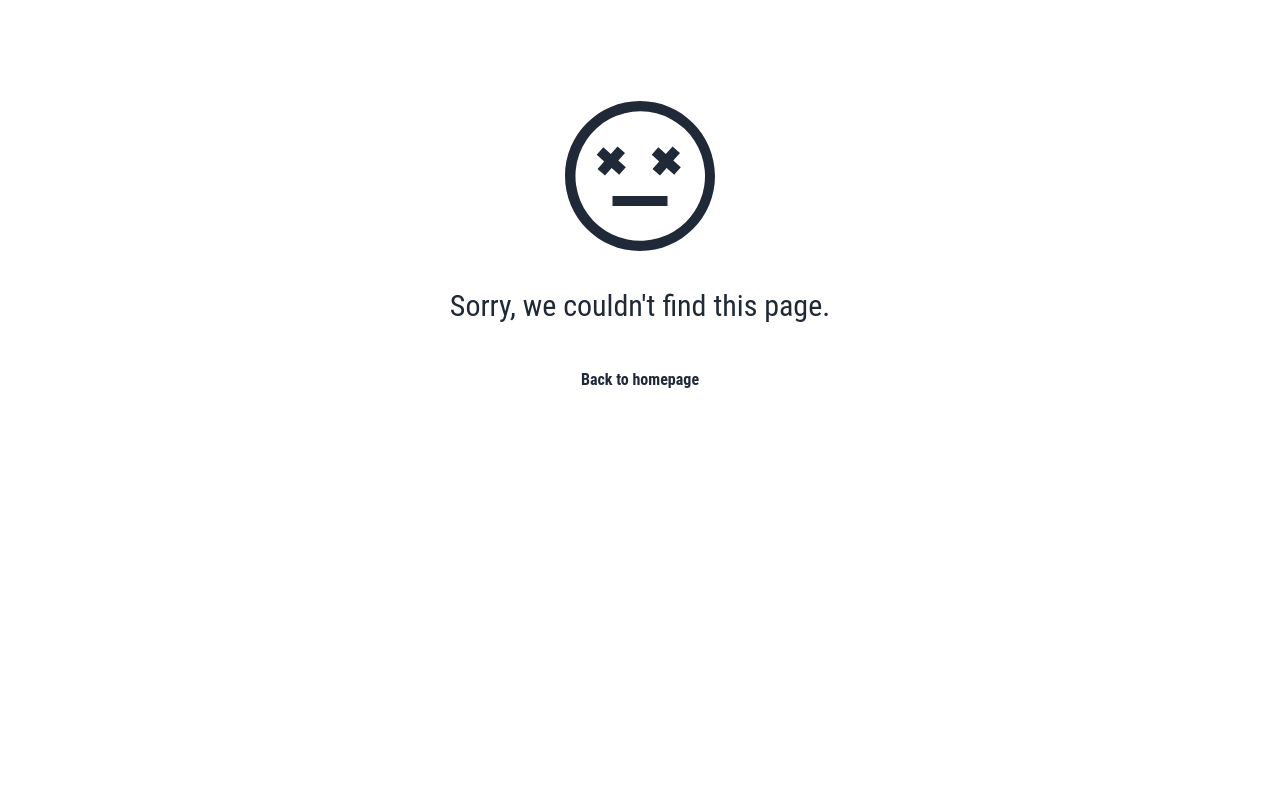
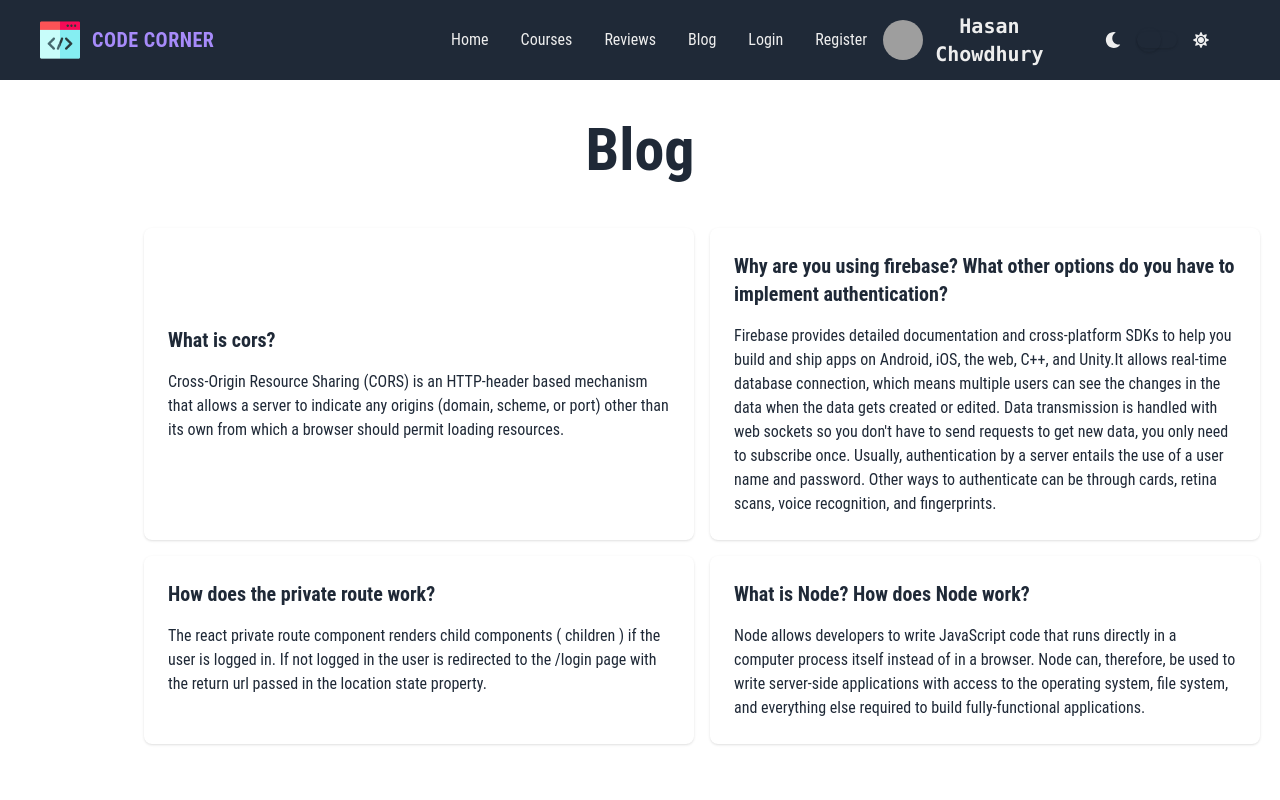
Before and after one commit to HasanC14/Coding-Corner-Client, a React (Create React App) app: page /Blog in a window 1280 px wide. Shown: the top 800 px of the page. Built offline with nearby package versions, Linux system fonts and the light colour scheme; grey boxes are pictures that could not be loaded.

Commit message:
courses added

```diff
--- a/src/Page/Blog/Blog.js
+++ b/src/Page/Blog/Blog.js
@@ -3,7 +3,7 @@ import React from "react";
 const Blog = () => {
   return (
     <div className="md:mb-20">
-      <div className="md:mb-12">
+      <div className="md:mb-12 md:mt-10">
         <p className="md:text-6xl text-3xl text-center font-bold">Blog</p>
       </div>
       <div className="grid md:grid-cols-2 grid-cols-1 gap-4 md:ml-36 m-5">
--- /dev/null
+++ b/src/Page/CategoryCard/CategoryCard.js
@@ -0,0 +1,24 @@
+import React from "react";
+
+const CategoryCard = ({ category }) => {
+  const { name, img } = category;
+  return (
+    <div className="cards">
+      <div className="card w-96 h-72 bg-base-200 shadow-xl image-full">
+        <figure>
+          <img src={img} alt="Course Card Thumbnail" />
+        </figure>
+        <div className="card-body">
+          <p className="card-title text-5xl text-white">{name}</p>
+          <div className="card-actions justify-center">
+            <button className="btn bg-violet-400 w-48 text-gray-800 hover:bg-violet-500">
+              See More
+            </button>
+          </div>
+        </div>
+      </div>
+    </div>
+  );
+};
+
+export default CategoryCard;
--- a/src/Page/Course/Course.js
+++ b/src/Page/Course/Course.js
@@ -1,7 +1,24 @@
 import React from "react";
+import { useLoaderData } from "react-router-dom";
+import CategoryCard from "../CategoryCard/CategoryCard";
+import SideNavbar from "../SideNavbar/SideNavbar";
 
 const Course = () => {
-  return <div></div>;
+  const Categories = useLoaderData();
+  return (
+    <div className="m-10 grid md:grid-cols-8 gap-4">
+      <div className="md:col-span-2">
+        <SideNavbar key={Categories.id} Categories={Categories}></SideNavbar>
+      </div>
+      <div className="md:col-span-6">
+        <div className="grid md:grid-cols-3 gap-4 grid-cols-1">
+          {Categories.map((category) => (
+            <CategoryCard key={category.id} category={category}></CategoryCard>
+          ))}
+        </div>
+      </div>
+    </div>
+  );
 };
 
 export default Course;
--- a/src/Page/Home/Home.js
+++ b/src/Page/Home/Home.js
@@ -1,6 +1,7 @@
 import React from "react";
 import HeroCover from "../../Image/HeroCover.jpg";
 import Blog from "../Blog/Blog";
+import Course from "../Course/Course";
 import FAQ from "../FAQ/FAQ.js";
 import Reviews from "../Reviews/Reviews";
 const Home = () => {
@@ -33,6 +34,9 @@ const Home = () => {
           className="w-4/6 mx-auto mb-12 -mt-20 rounded-2xl shadow-md lg:-mt-40 dark:bg-gray-500"
         />
       </section>
+      {/* <section id="Course">
+        <Course></Course>
+      </section> */}
       <section id="Blog">
         <Blog></Blog>
       </section>
--- a/src/Page/Navbar/Navbar.js
+++ b/src/Page/Navbar/Navbar.js
@@ -24,21 +24,24 @@ const Navbar = () => {
         <div>
           <nav ref={navRef}>
             <Link to="/">Home</Link>
-            <Link to="/Course">Course</Link>
+            <Link to="/Course">Courses</Link>
             <a href="#Reviews">Reviews</a>
-            <a href="#Blog">Blog</a>
+            <Link to="/Blog">Blog</Link>
             <Link to="/Login">Login</Link>
             <Link to="/Register">Register</Link>
-            <div className="md: ml-8">
-              <p className="text-xl font-bold font-mono text-center">
+            <div className="md:w-20">
+              <img
+                src="https://lh3.googleusercontent.com/a/ALm5wu1MgGZviI0A2ELDgXA4ZY5mHc1PiZzC5ZVf6aGPiYI=s75-p-k-rw-no"
+                alt=""
+                className="w-10 h-10 bg-center bg-cover rounded-full dark:bg-gray-500"
+                title="Hasan Chowdhury"
+              />
+              <p className="text-xl font-bold font-mono text-center ml-3">
                 Hasan Chowdhury
               </p>
             </div>
             <div className="flex justify-end md:hidden">
-              <label
-                for="Toggle1"
-                className="inline-flex items-center space-x-4 cursor-pointer dark:text-gray-100"
-              >
+              <label className="inline-flex items-center space-x-4 cursor-pointer dark:text-gray-100">
                 <span>
                   <FaSun />
                 </span>
@@ -59,10 +62,7 @@ const Navbar = () => {
         </div>
 
         <div className="md:flex justify-end hidden">
-          <label
-            for="Toggle2"
-            className="inline-flex items-center space-x-4 cursor-pointer dark:text-gray-100"
-          >
+          <label className="inline-flex items-center space-x-4 cursor-pointer dark:text-gray-100">
             <span>
               <FaMoon />
             </span>
--- a/src/Page/Reviews/Reviews.js
+++ b/src/Page/Reviews/Reviews.js
@@ -1,5 +1,4 @@
 import React from "react";
-import { FaCheckCircle } from "react-icons/fa";
 const Reviews = () => {
   return (
     <div>
--- /dev/null
+++ b/src/Page/SideNavbar/SideNavbar.js
@@ -0,0 +1,27 @@
+import { Category } from "@mui/icons-material";
+import React from "react";
+import { Link } from "react-router-dom";
+
+const SideNavbar = ({ Categories }) => {
+  console.log(Categories);
+  return (
+    <div>
+      <aside className="w-full p-6 sm:w-60 dark:bg-gray-900 dark:text-gray-100 rounded-xl h-96">
+        <nav className="space-y-8 text-sm">
+          <div className="space-y-2">
+            <h2 className="text-sm font-semibold tracking-widest uppercase dark:text-gray-400">
+              COURSES
+            </h2>
+            <div className="flex flex-col space-y-1">
+              {Categories.map((Category) => (
+                <Link>{Category.name}</Link>
+              ))}
+            </div>
+          </div>
+        </nav>
+      </aside>
+    </div>
+  );
+};
+
+export default SideNavbar;
--- a/src/Route/PublicRoutes.js
+++ b/src/Route/PublicRoutes.js
@@ -3,19 +3,26 @@ import Main from "../Layout/Main";
 import Blog from "../Page/Blog/Blog";
 import Course from "../Page/Course/Course";
 import Error from "../Page/Error/Error";
-import FAQ from "../Page/FAQ/FAQ.js";
 import Home from "../Page/Home/Home";
 import Login from "../Page/Login/Login";
 import Register from "../Page/Register/Register";
-import Reviews from "../Page/Reviews/Reviews";
 
 export const routes = createBrowserRouter([
   {
     path: "/",
     element: <Main></Main>,
     children: [
-      { path: "/", element: <Home></Home> },
-      { path: "/Course", element: <Course></Course> },
+      {
+        path: "/",
+        element: <Home></Home>,
+      },
+      {
+        path: "/Course",
+        element: <Course></Course>,
+        loader: () =>
+          fetch("https://coding-corner-server.vercel.app/categories"),
+      },
+      { path: "/Blog", element: <Blog></Blog> },
       { path: "/Login", element: <Login></Login> },
       { path: "/Register", element: <Register></Register> },
     ],
```
